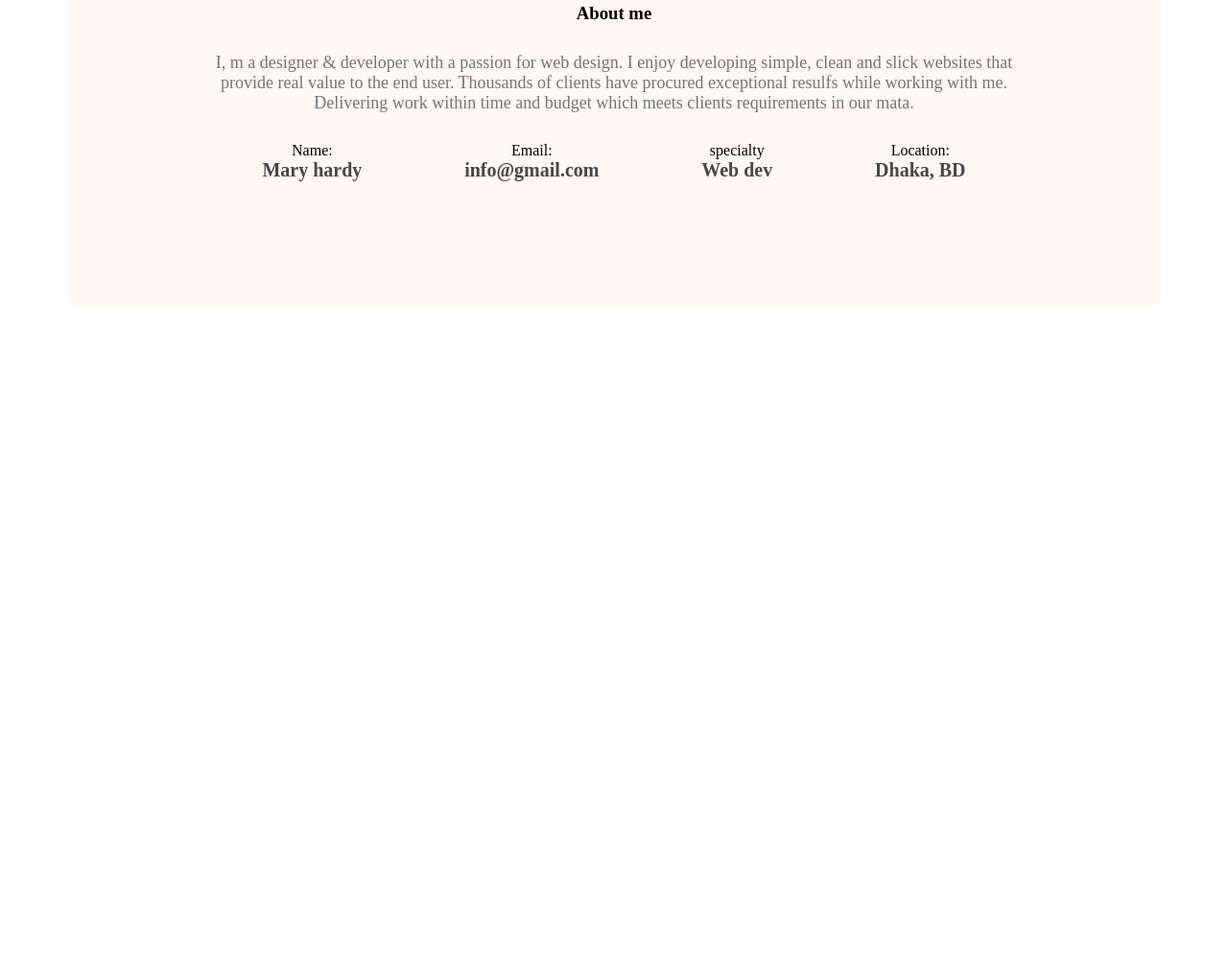
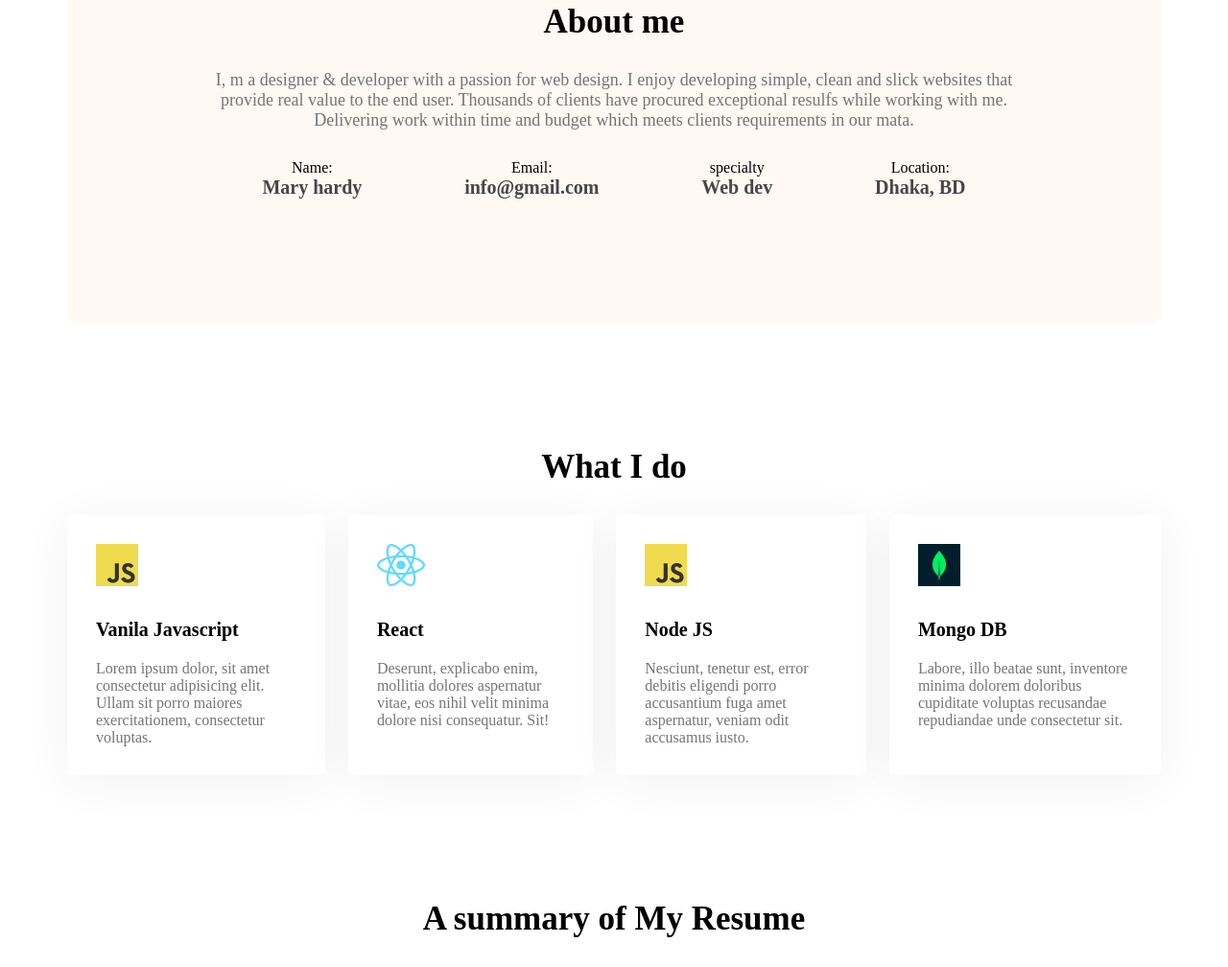
Before and after one commit to Jewel3141/developer-portfolio, a plain HTML site: page index.html in a window 1280 px wide. Shown: the part 1097-2105 px from the top of the page at 96% size. Before the commit the page ends 1416 px from the top, so only its background shows below. Drawn offline with Linux system fonts and the light colour scheme.

Commit message:
added skill content

```diff
--- a/index.html
+++ b/index.html
@@ -65,6 +65,46 @@
         </div>
       </div>
     </section>
+
+    <!-- what I do section -->
+    <section class="what-i-do">
+      <h3 class="section-title">What I do</h3>
+
+      <div class="skills-container">
+        <div class="skill">
+          <img src="images/icons/js.png" alt="">
+          <p class="skill-title">Vanila Javascript</p>
+          <p class="skill-description">Lorem ipsum dolor, sit amet consectetur adipisicing elit. Ullam sit porro maiores
+            exercitationem, consectetur voluptas.</p>
+        </div>
+        <div class="skill">
+          <img src="images/icons/react.png" alt="">
+          <p class="skill-title">React</p>
+          <p class="skill-description">Deserunt, explicabo enim, mollitia dolores aspernatur vitae, eos nihil velit
+            minima dolore nisi consequatur. Sit!</p>
+        </div>
+        <div class="skill">
+          <img src="images/icons/js.png" alt="">
+          <p class="skill-title">Node JS</p>
+          <p class="skill-description">Nesciunt, tenetur est, error debitis eligendi porro accusantium fuga amet
+            aspernatur, veniam odit accusamus iusto.</p>
+        </div>
+        <div class="skill">
+          <img src="images/icons/mongo.png" alt="">
+          <p class="skill-title">Mongo DB</p>
+          <p class="skill-description">Labore, illo beatae sunt, inventore minima dolorem doloribus cupiditate voluptas
+            recusandae repudiandae unde consectetur sit.</p>
+        </div>
+      </div>
+    </section>
+    <!-- resume section -->
+    <section class="resume">
+      <h1 class="section-title"> A summary of My Resume </h1>
+      <div class="resume-content">
+
+      </div>
+    </section>
+
   </main>
   <footer></footer>
 </body>
--- a/styles/portfolio.css
+++ b/styles/portfolio.css
@@ -96,8 +96,10 @@ main {
 }
 
 .section-title {
-
+  text-align: center;
   margin-bottom: 30px;
+  font-size: 35px;
+  font-weight: 700px;
 }
 
 .section-discription {
@@ -115,6 +117,7 @@ main {
 .about info-title {
   font-size: 20px;
   color: #757575;
+  margin-top: 10px;
 }
 
 .info-description {
@@ -122,3 +125,39 @@ main {
   font-size: 20px;
   color: #474747;
 }
+
+/* what I do styles */
+.what-i-do {
+
+  margin-top: 130px;
+}
+
+.skills-container {
+  display: flex;
+  gap: 24px;
+}
+
+.skill-title {
+  font-weight: 700;
+  font-size: 20px;
+  margin-bottom: 20px;
+  margin-top: 30px;
+}
+
+.skill-description {
+  color: #757575;
+
+}
+
+.skill {
+  background: #FFFFFF;
+  box-shadow: 0px 6px 50px rgba(0, 0, 0, 0.06);
+  border-radius: 5px;
+  padding: 30px;
+}
+
+/* resume styles */
+
+.resume {
+  margin-top: 130px;
+}
```
